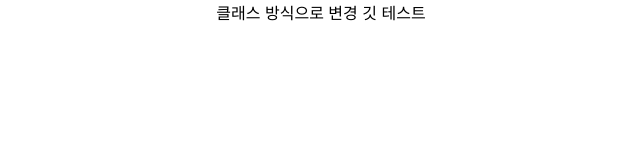
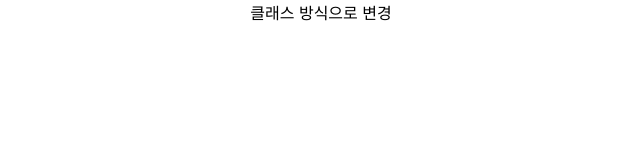
Before and after one commit to m6ydz642/React-Tranning, a React (Create React App) app in the folder my-app/: page / in a window 1280 px wide. Shown: the top 160 px of the page, without its empty margins (319-959 px from the left). Built offline with nearby package versions, Linux system fonts and the light colour scheme.

Commit message:
최초 생성, 함수타입에서 클래스 타입으로 변경

```diff
--- a/my-app/src/App.js
+++ b/my-app/src/App.js
@@ -7,7 +7,6 @@ class App extends Component {
   return (
     <div className="App">
       클래스 방식으로 변경
-      깃 테스트
     </div>
   );
 }
```
